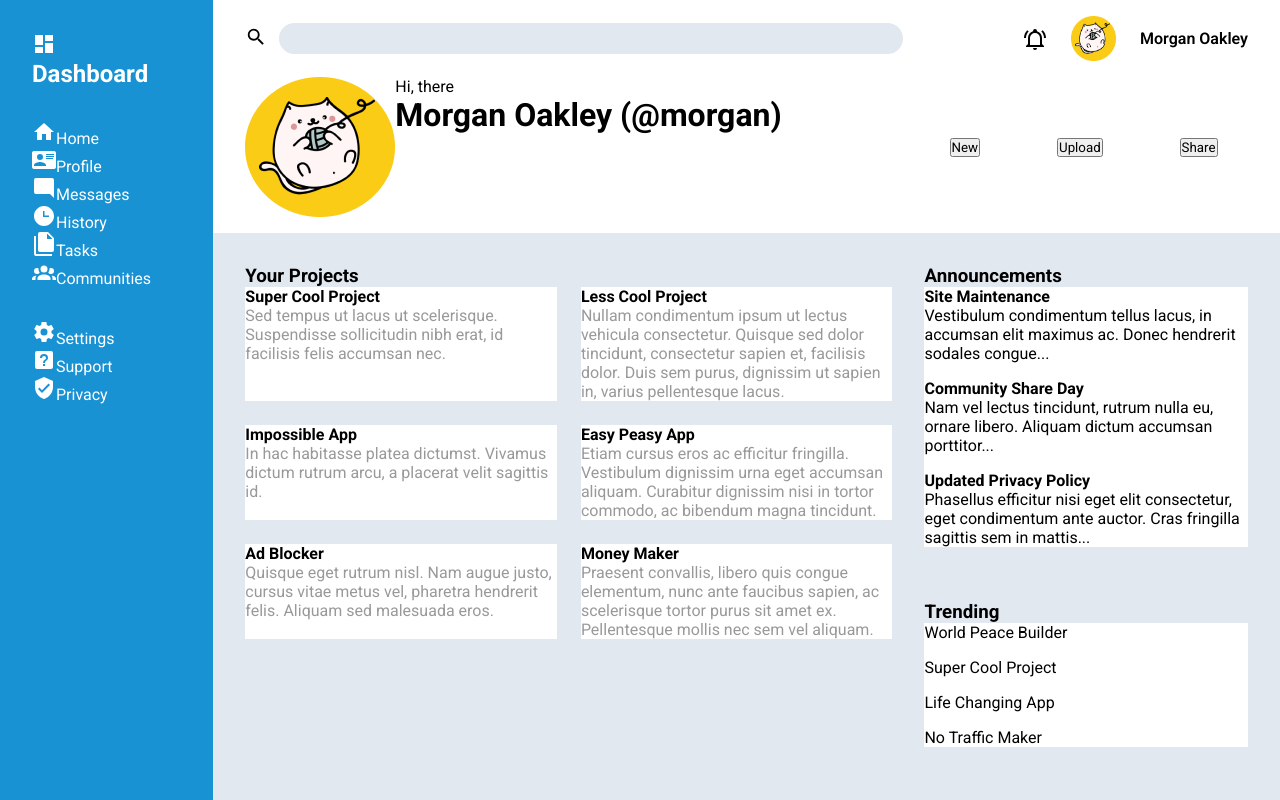
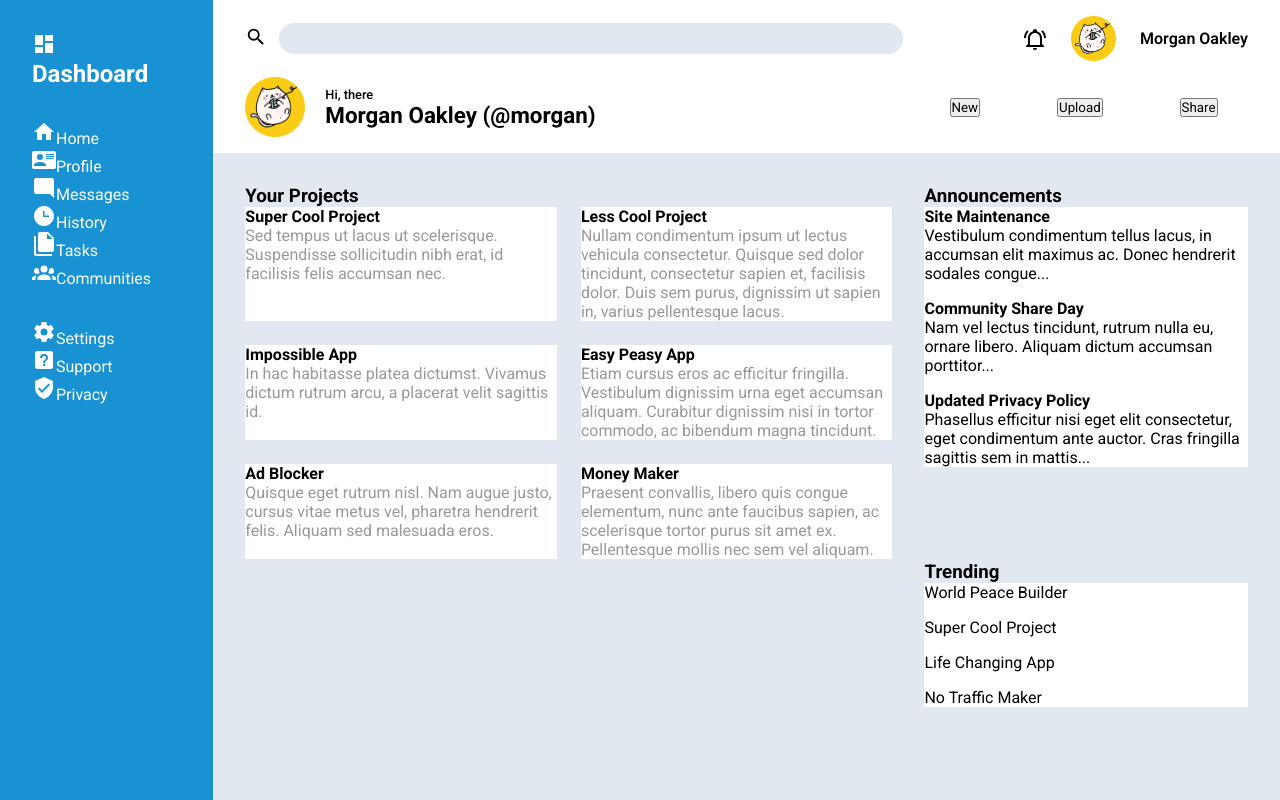
Before and after one commit to Pretty-Flacko/odin-admin-dashboard, a plain HTML site: page index.html in a window 1280 px wide. Drawn offline with Linux system fonts and the light colour scheme.

Commit message:
Add bottom left header styling

```diff
--- a/style.css
+++ b/style.css
@@ -88,6 +88,20 @@ svg {
 }
 .header-bottom-left {
     display: flex;
+    align-items: center;
+    gap: 1.25rem;
+}
+.header-bottom-left img {
+    width: 60px;
+    height: 60px;
+}
+.header-bottom-left p {
+    font-size: 0.8rem;
+    font-weight: 500;
+}
+.header-bottom-left h1 {
+    font-size: 1.4rem;
+    font-weight: 700;
 }
 .header-bottom-right {
     display: flex;
```
